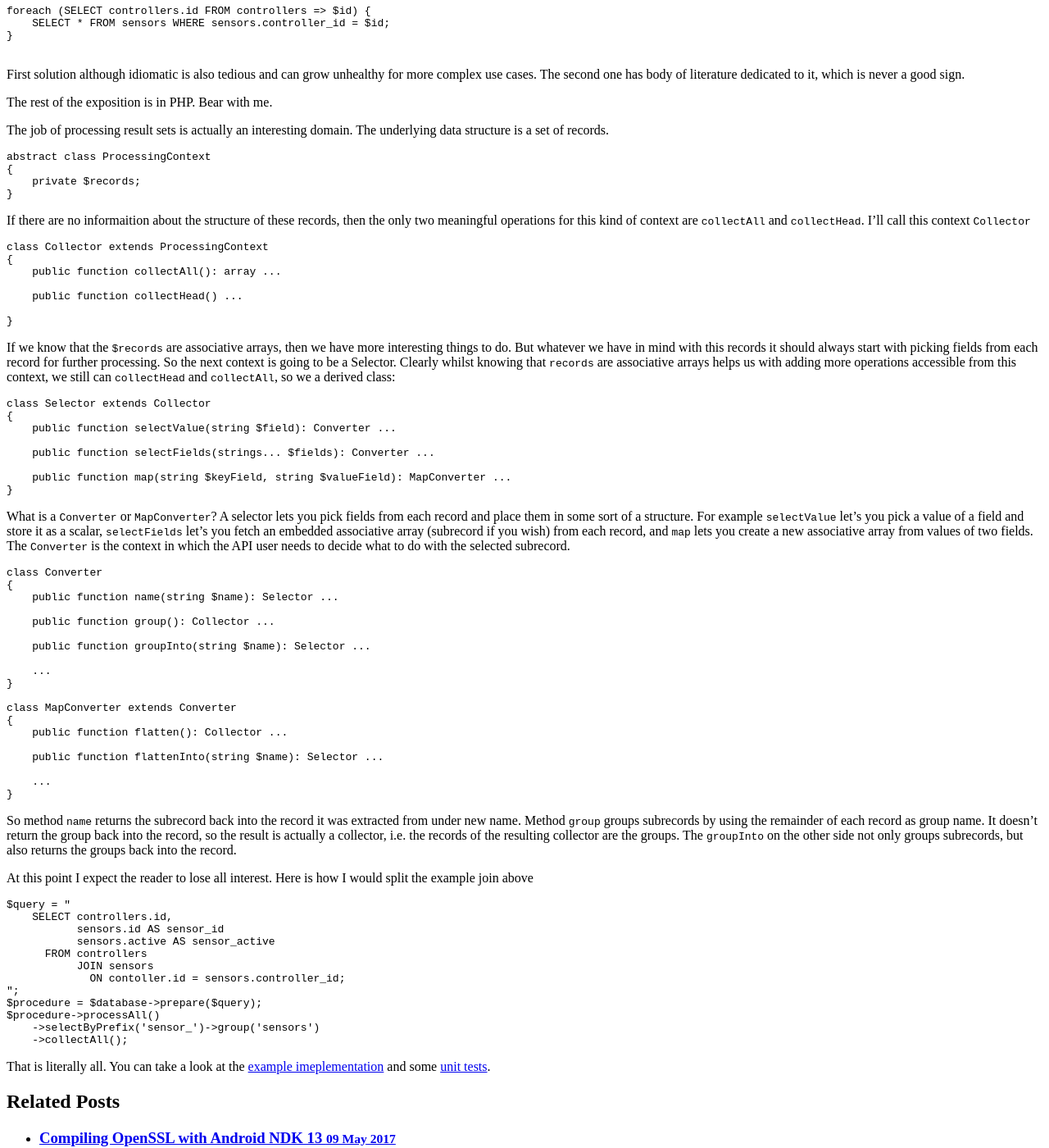
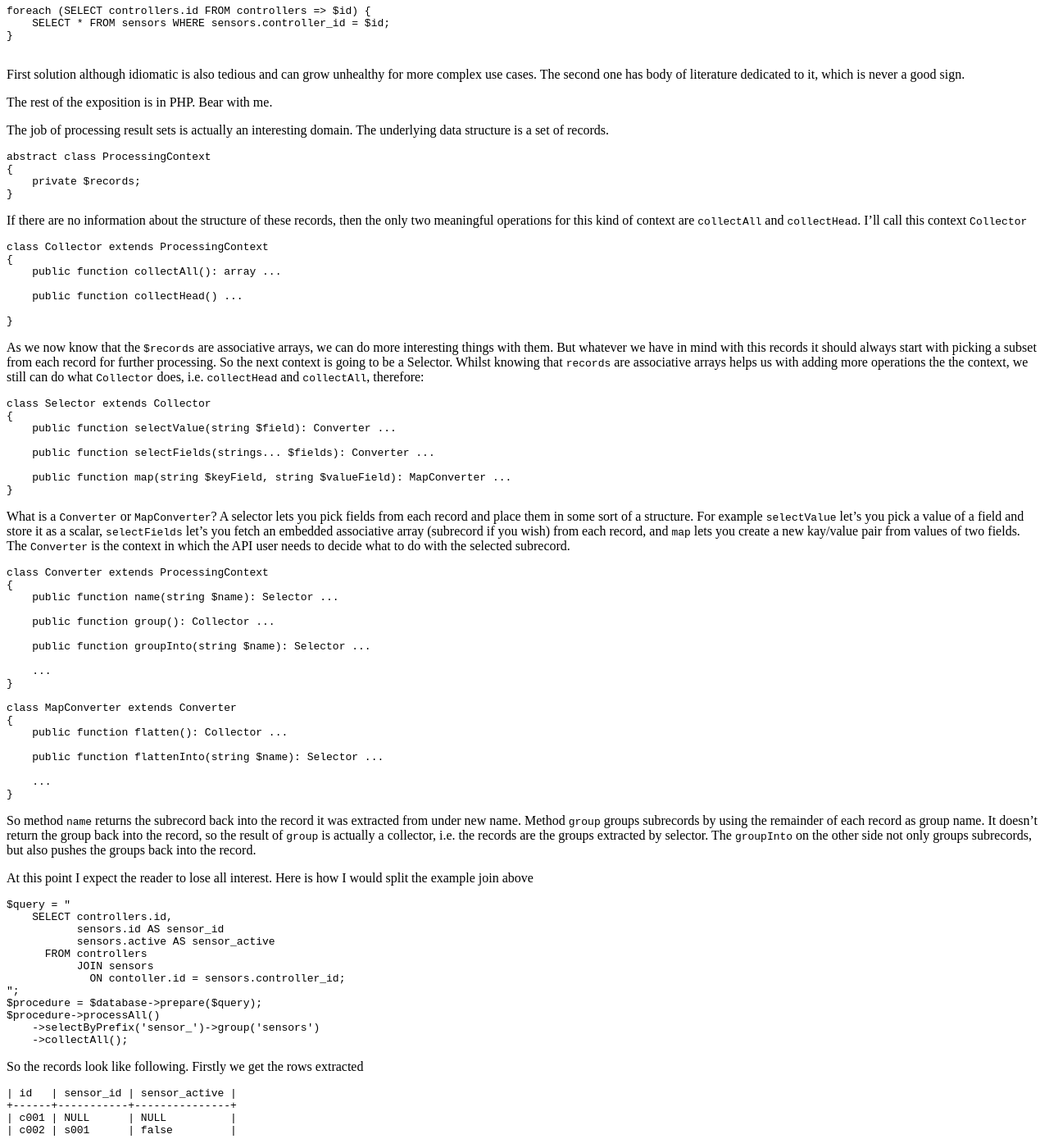
Before and after one commit to vasily-kartashov/vasily-kartashov.github.io, a Jekyll site: the page built from _posts/2017-05-09-result-set-processor.md, in a window 1280 px wide and 1400 px high, scrolled down 803 px. Shown: the whole window at 82% size. Built offline with Jekyll 4.4.1, drawn with Linux system fonts in a browser that asks for light colours; some web fonts are replaced; some of the changed text lies outside the part shown.

Commit message:
clean up

````diff
--- a/_posts/2017-05-09-result-set-processor.md
+++ b/_posts/2017-05-09-result-set-processor.md
@@ -64,7 +64,7 @@
 }
 ```
 
-If there are no informaition about the structure of these records, then the only two meaningful operations for this kind of context are `collectAll` and `collectHead`. I'll call this context `Collector`
+If there are no information about the structure of these records, then the only two meaningful operations for this kind of context are `collectAll` and `collectHead`. I'll call this context `Collector`
 
 ```
 class Collector extends ProcessingContext
@@ -76,7 +76,7 @@
 }
 ```
 
-If we know that the `$records` are associative arrays, then we have more interesting things to do. But whatever we have in mind with this records it should always start with picking fields from each record for further processing. So the next context is going to be a Selector. Clearly whilst knowing that `records` are associative arrays helps us with adding more operations accessible from this context, we still can `collectHead` and `collectAll`, so we a derived class:
+As we now know that the `$records` are associative arrays, we can do more interesting things with them. But whatever we have in mind with this records it should always start with picking a subset from each record for further processing. So the next context is going to be a Selector. Whilst knowing that `records` are associative arrays helps us with adding more operations the the context, we still can do what `Collector` does, i.e. `collectHead` and `collectAll`, therefore:
 
 ```
 class Selector extends Collector
@@ -89,10 +89,10 @@
 }
 ```
 
-What is a `Converter` or `MapConverter`? A selector lets you pick fields from each record and place them in some sort of a structure. For example `selectValue` let's you pick a value of a field and store it as a scalar, `selectFields` let's you fetch an embedded associative array (subrecord if you wish) from each record, and `map` lets you create a new associative array from values of two fields. The `Converter` is the context in which the API user needs to decide what to do with the selected subrecord.
+What is a `Converter` or `MapConverter`? A selector lets you pick fields from each record and place them in some sort of a structure. For example `selectValue` let's you pick a value of a field and store it as a scalar, `selectFields` let's you fetch an embedded associative array (subrecord if you wish) from each record, and `map` lets you create a new kay/value pair from values of two fields. The `Converter` is the context in which the API user needs to decide what to do with the selected subrecord.
 
 ```
-class Converter
+class Converter extends ProcessingContext
 {
     public function name(string $name): Selector ...
 
@@ -113,7 +113,7 @@
 }
 ```
 
-So method `name` returns the subrecord back into the record it was extracted from under new name. Method `group` groups subrecords by using the remainder of each record as group name. It doesn't return the group back into the record, so the result is actually a collector, i.e. the records of the resulting collector are the groups. The `groupInto` on the other side not only groups subrecords, but also returns the groups back into the record.
+So method `name` returns the subrecord back into the record it was extracted from under new name. Method `group` groups subrecords by using the remainder of each record as group name. It doesn't return the group back into the record, so the result of `group` is actually a collector, i.e. the records are the groups extracted by selector. The `groupInto` on the other side not only groups subrecords, but also pushes the groups back into the record.
 
 At this point I expect the reader to lose all interest. Here is how I would split the example join above
 
@@ -132,4 +132,22 @@
     ->collectAll();
 ```
 
+So the records look like following. Firstly we get the rows extracted
+
+```
+| id   | sensor_id | sensor_active |
++------+-----------+---------------+
+| c001 | NULL      | NULL          |
+| c002 | s001      | false         |
+```
+
+After we select by prefix and group into a record `sensors`
+
+```
+| id   | sensors                       |
++------+-------------------------------+
+| c001 | []                            |
+| c002 | [{ id: s001, active: false }] |
+```
+
 That is literally all. You can take a look at the [example imeplementation](https://github.com/vasily-kartashov/hamlet-core/tree/version-2.1/src/Hamlet/Database/Processing) and some [unit tests](https://github.com/vasily-kartashov/hamlet-core/blob/version-2.1/tests/Hamlet/Database/ProcessorTest.php).
````
Also changed, not shown: _posts/2016-07-08-simple-caching-web-framework.md (+1 -1 lines).
